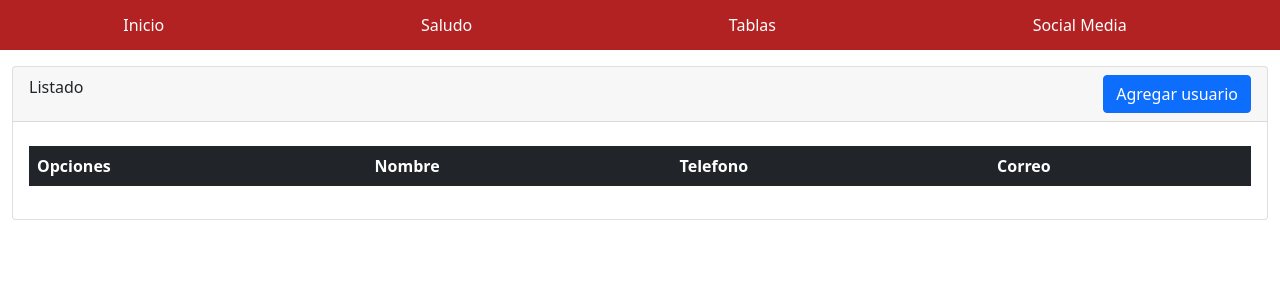
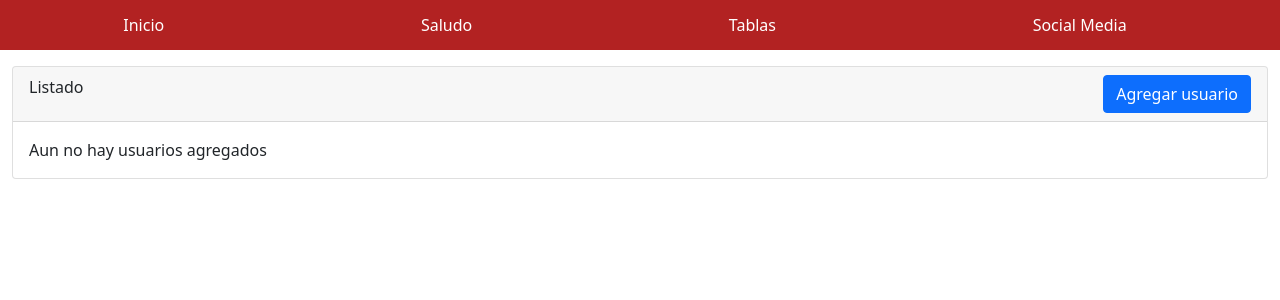
Before and after one commit to utrujillo/prograWeb, a Vue app: page / in a window 1280 px wide. Shown: the top 300 px of the page. Built offline with nearby package versions, Linux system fonts and the light colour scheme; the HTML template or start-up script is replaced by a standard one.

Commit message:
Mostrando y ocultando tabla de usuarios 	modified:   src/components/HelloWorld.vue

```diff
--- a/src/components/HelloWorld.vue
+++ b/src/components/HelloWorld.vue
@@ -34,6 +34,13 @@
         </div>
       </div>
 
+      <div v-if='users.length == 0'>
+        <div>
+          Aun no hay usuarios agregados
+        </div>
+      </div>
+
+      <div v-else>
         <table class="table table-striped mt-2">
           <thead class="table-dark">
             <tr>
@@ -52,6 +59,8 @@
             </tr>
           </tbody>
         </table>
+      </div>
+
     </div>
   </div>
 </template>
```
Lines whose indentation alone changed are shown as unchanged.
